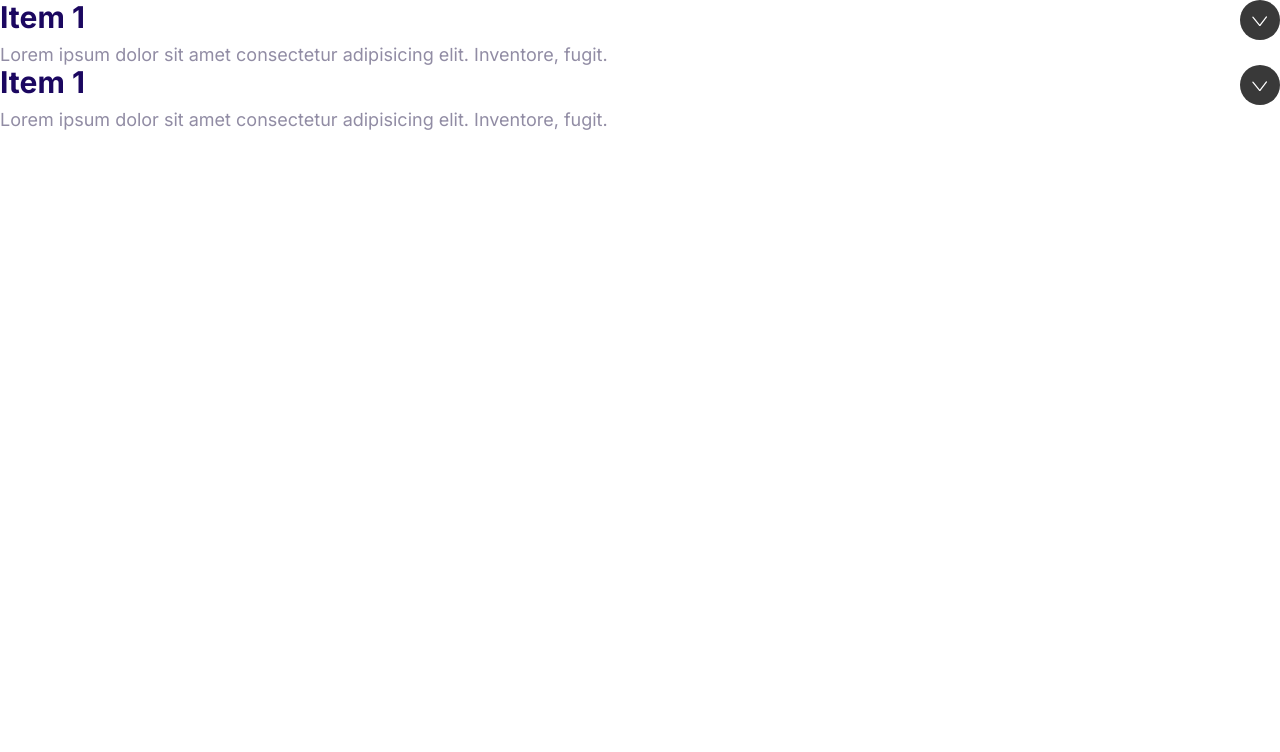
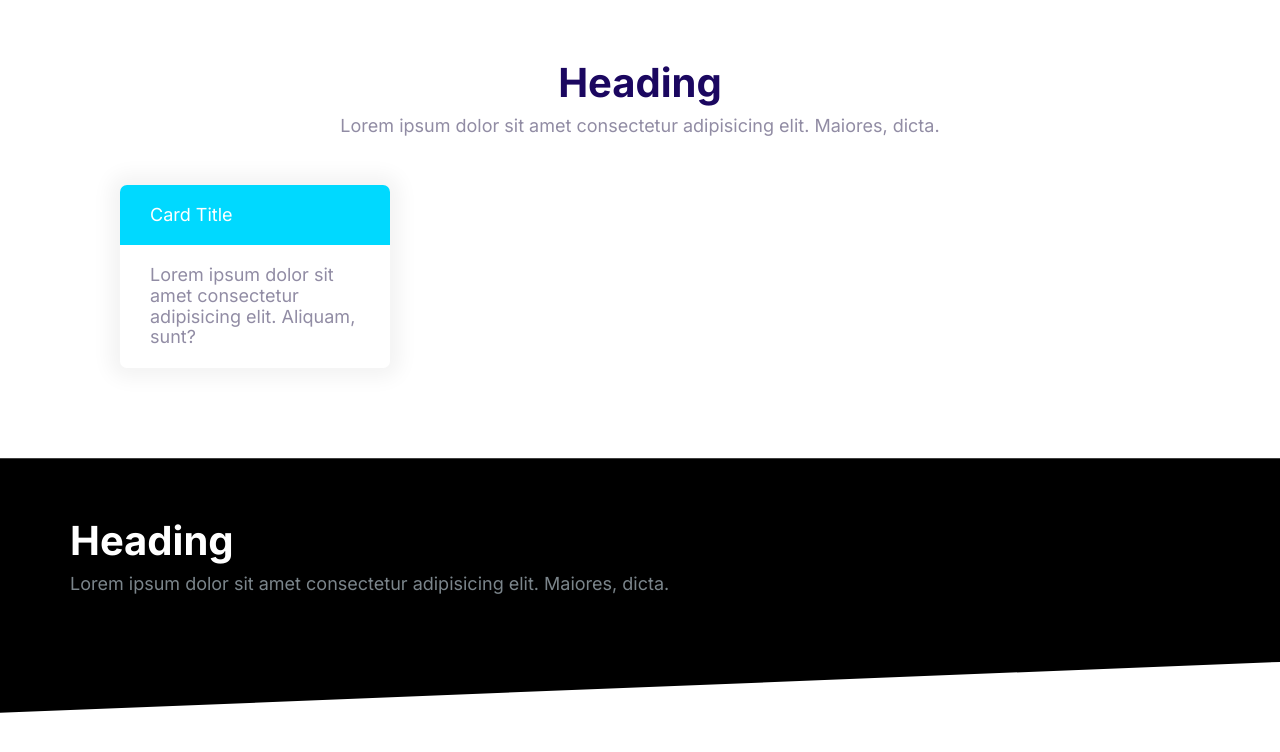
Before and after one commit to Psalmuel2000/First-Full-Project-via-Moshify-Tutorial, a plain HTML site: page Moshify/index.html in a window 1280 px wide. Drawn offline with Linux system fonts and the light colour scheme.

Commit message:
Building the block component and styling it.

```diff
--- a/Moshify/css/styles.css
+++ b/Moshify/css/styles.css
@@ -511,3 +511,40 @@ a {
   max-height: 100vh;
   opacity: 1;
 }
+
+/* Blocks */
+.block {
+  --padding-vertical: 6rem;
+  padding: var(--padding-vertical) 2rem;
+}
+.block__header {
+  text-align: center;
+}
+
+.block__heading {
+  margin-top: 0;
+}
+
+.block--dark {
+  background: #000;
+  color: #7b858b;
+}
+
+.block--dark .block__heading {
+  color: #fff;
+}
+
+.block--skewed-right {
+  padding-bottom: calc(var(--padding-vertical) + 4rem);
+  clip-path: polygon(0 0, 100% 0%, 100% 100%, 0 80%);
+}
+
+.block--skewed-left {
+  padding-bottom: calc(var(--padding-vertical) + 4rem);
+  clip-path: polygon(0 0, 100% 0%, 100% 80%, 0% 100%);
+}
+
+.container {
+  max-width: 1140px;
+  margin: 0 auto;
+}
--- a/Moshify/index.html
+++ b/Moshify/index.html
@@ -14,30 +14,33 @@
     <link rel="stylesheet" href="css/styles.css" />
   </head>
   <body>
-    <div class="collapsible collapsible--expanded">
-      <header class="collapsible__header">
-        <h2 class="collapsible__heading">Item 1</h2>
-        <svg class="icon icon--white collapsible__chevron">
-          <use xlink:href="Images/sprite.svg#chevron"></use>
-        </svg>
+    <section class="block container">
+      <header class="block__header">
+        <h2 class="block__heading">Heading</h2>
+        <p>
+          Lorem ipsum dolor sit amet consectetur adipisicing elit. Maiores,
+          dicta.
+        </p>
       </header>
-      <div class="collapsible__content">
-        Lorem ipsum dolor sit amet consectetur adipisicing elit. Inventore,
-        fugit.
+      <div style="width: 30%; padding: 3rem">
+        <div class="card card--secondary">
+          <header class="card__header">Card Title</header>
+          <div class="card__body">
+            Lorem ipsum dolor sit amet consectetur adipisicing elit. Aliquam,
+            sunt?
+          </div>
+        </div>
       </div>
-    </div>
-    <div class="collapsible collapsible--expanded">
-      <header class="collapsible__header">
-        <h2 class="collapsible__heading">Item 1</h2>
-        <svg class="icon icon--white collapsible__chevron">
-          <use xlink:href="Images/sprite.svg#chevron"></use>
-        </svg>
-      </header>
-      <div class="collapsible__content">
-        Lorem ipsum dolor sit amet consectetur adipisicing elit. Inventore,
-        fugit.
+    </section>
+    <section class="block block--dark block--skewed-left">
+      <div class="container">
+        <h2 class="block__heading">Heading</h2>
+        <p>
+          Lorem ipsum dolor sit amet consectetur adipisicing elit. Maiores,
+          dicta.
+        </p>
       </div>
-    </div>
+    </section>
     <script src="js/main.js"></script>
   </body>
 </html>
```
Also changed, not shown: Moshify/components/block.html (added, +24 -0 lines).
